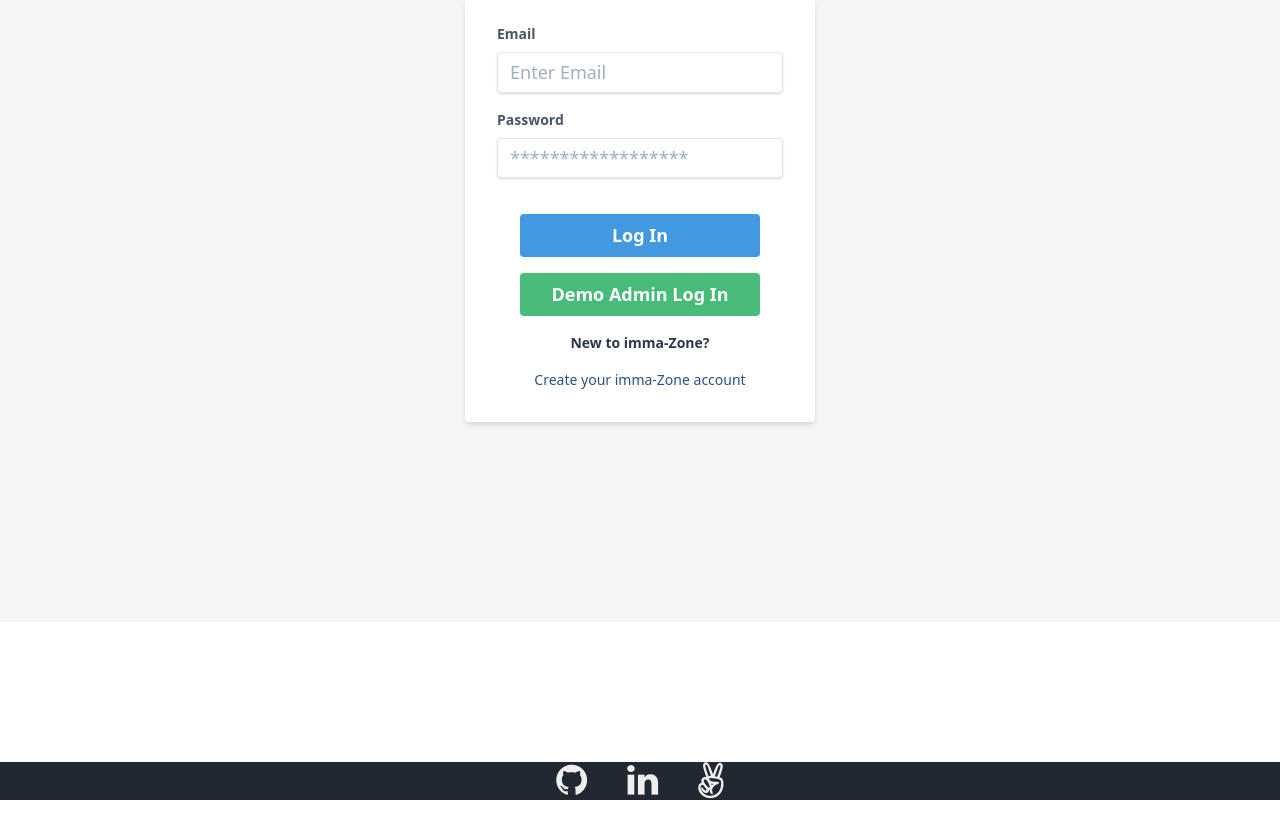
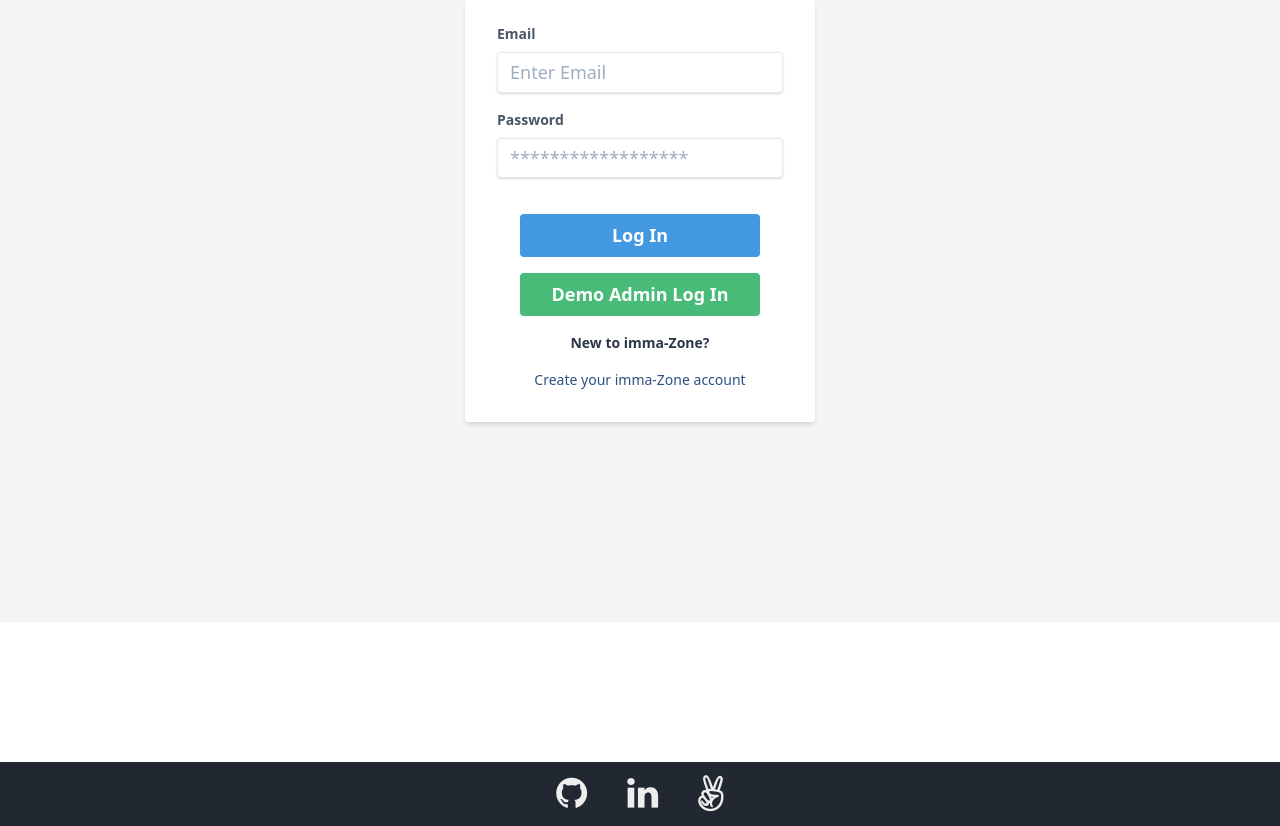
Before and after one commit to aromjhee/e-commerce-frontend-only, a React (Create React App) app: page /log-in in a window 1280 px wide. Shown: the part 178-1004 px from the top of the page. Before the commit the page ends 978 px from the top, so only its background shows below. Built offline with nearby package versions, Linux system fonts and the light colour scheme.

Commit message:
add top and bottom padding to footer

```diff
--- a/src/components/Footer.js
+++ b/src/components/Footer.js
@@ -2,7 +2,7 @@
 
 const Footer = () => {
   return (
-    <div className='navbar-bg-color h-12 w-full flex justify-center items-center footer-media-query'>
+    <div className='navbar-bg-color h-12 py-8 w-full flex justify-center items-center footer-media-query'>
       <div className='link-hover-color'>
         <a href='https://github.com/aromjhee'>
           <span className='text-xs text-white hidden'>Github</span>
```
